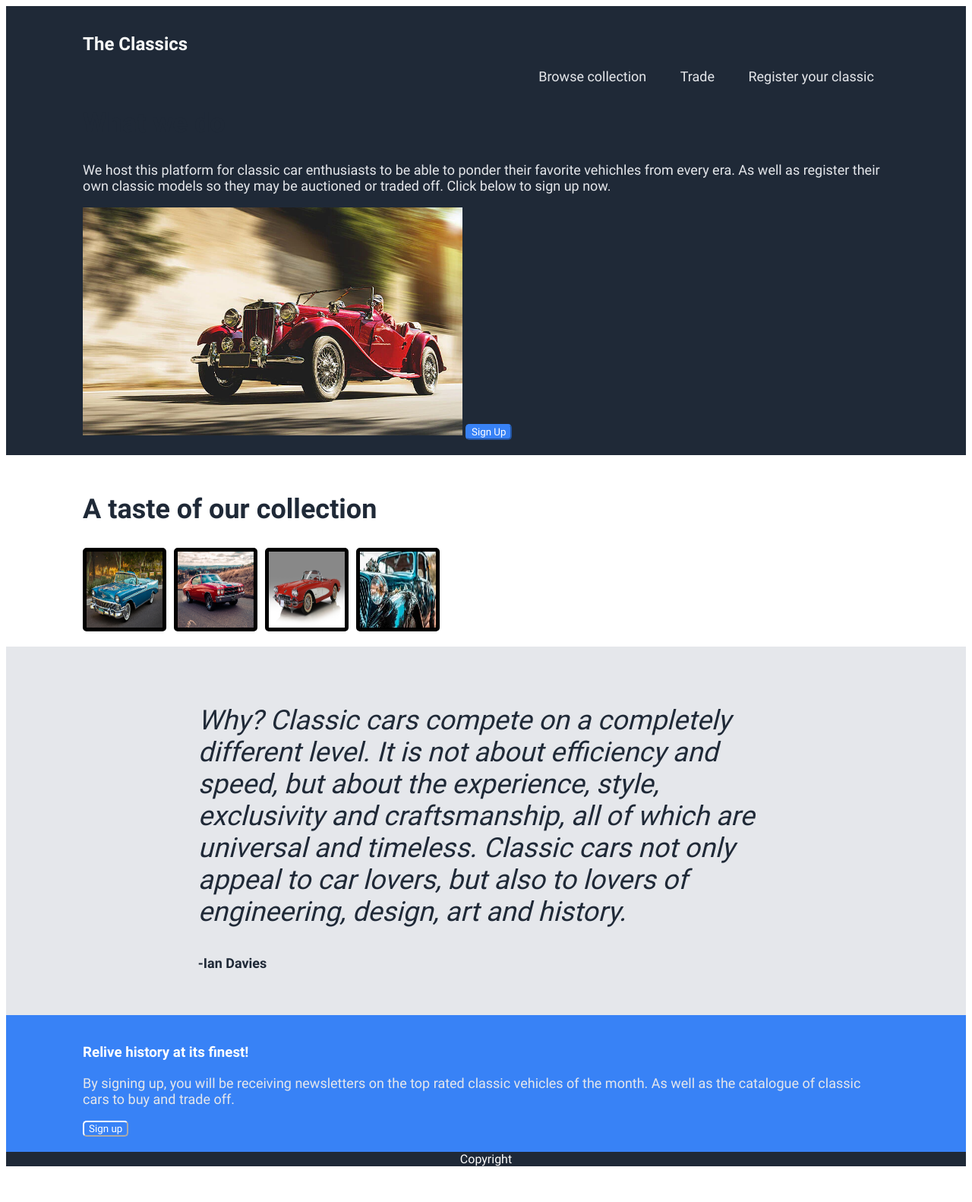
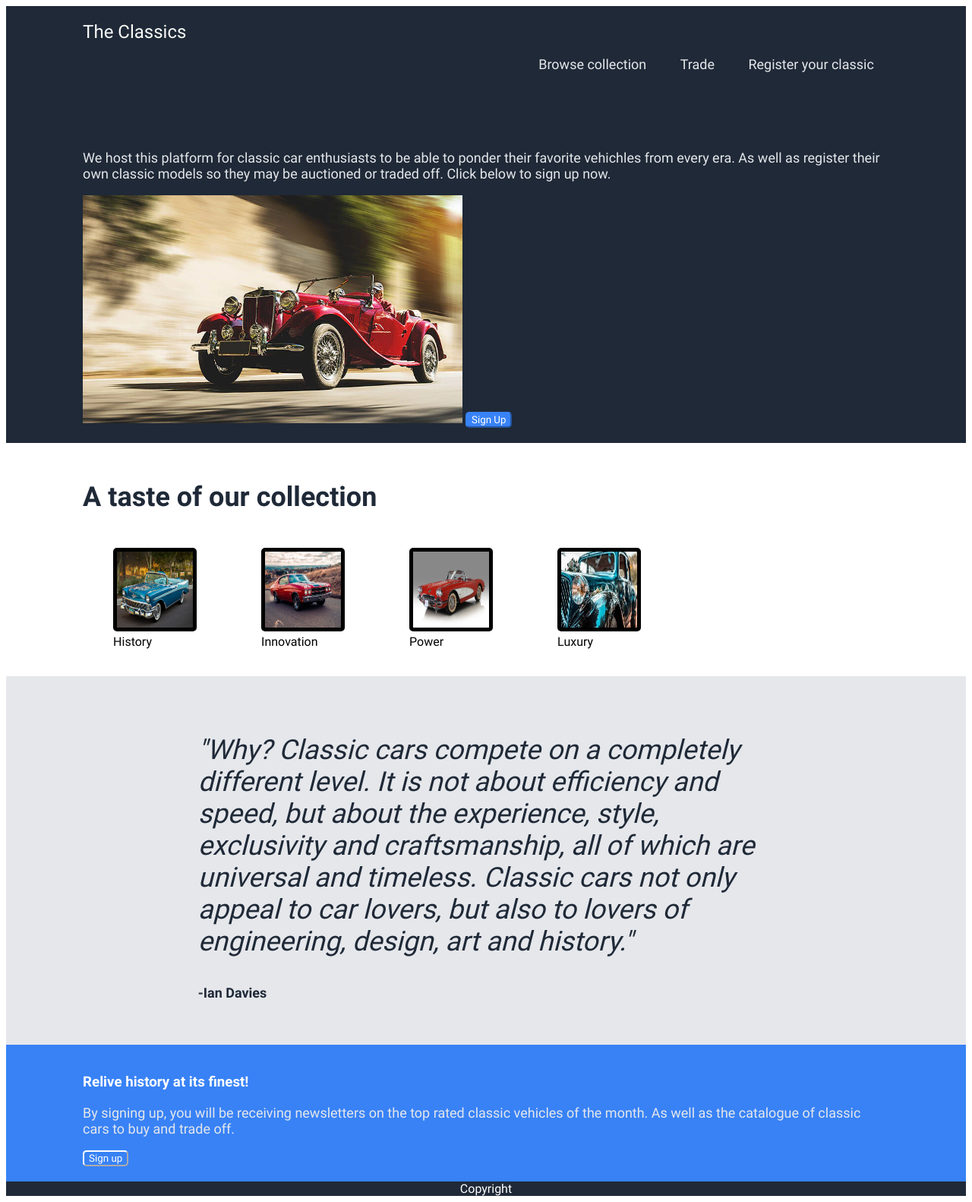
Before and after one commit to RegCoDing2/css_Main_Assignment, a plain HTML site: page index.html in a window 1280 px wide. Shown: the whole page at 76% size. Before the commit the page ends 1543 px from the top, so only its background shows below. Drawn offline with Linux system fonts and the light colour scheme.

Commit message:
Semantic Updates
Thank you GOD and ChatGpt

```diff
--- a/index.html
+++ b/index.html
@@ -10,8 +10,8 @@
 <body>
     <div class="page">
 
-        <div class="Section-1">
-            <h1>The Classics</h1>
+        <section class="Section-1">
+            <header>The Classics</header>
             <ul>
                 <li>Browse collection</li>
                 <li>Trade</li>
@@ -21,36 +21,42 @@
             <p>We host this platform for classic car enthusiasts to be able to ponder their favorite vehichles from every era. As well as register their own classic models so they may be auctioned or traded off. Click below to sign up now.</p>
             <img src="./images/1st.webp" alt="Picture of a classic MG T-type car driving on a highway" class="HomeImage">
             <button class="firstButton">Sign Up</button>
-        </div>
+        </section>
 
-        <div class="Section-2">
+        <section class="Section-2">
             <h2>A taste of our collection</h2>
             <div class="ImageList">
-                <img src="./images/Blue Corvette.png" alt="">
-                <p></p>
-                <img src="./images/first-img.jpg" alt="">
-                <p></p>
-                <img src="./images/Red Classic.jpg" alt="">
-                <p></p>
-                <img src="./images/Tile Green 20's.jpg" alt="">
-                <p></p>
+                <figure>
+                    <img src="./images/Blue Corvette.png" alt="A blue corvette">
+                    <figcaption>History</figcaption>
+                </figure>
+                <figure>
+                    <img src="./images/first-img.jpg" alt="A classic car">
+                    <figcaption>Innovation</figcaption>
+                </figure>
+                <figure>
+                    <img src="./images/Red Classic.jpg" alt="A red classic car">
+                    <figcaption>Power</figcaption>
+                </figure>
+                <figure>
+                    <img src="./images/Tile Green 20's.jpg" alt="A green classic car">
+                    <figcaption>Luxury</figcaption>
+                </figure>
             </div>
-        </div>
+        </section>
 
-        <div class="Section-3">
-            <p class="Italics">Why? Classic cars compete on a completely different level. It is not about efficiency and speed, but about the experience, style, exclusivity and craftsmanship, all of which are universal and timeless. Classic cars not only appeal to car lovers, but also to lovers of engineering, design, art and history.</p>
+        <section class="Section-3">
+            <p class="Italics">"Why? Classic cars compete on a completely different level. It is not about efficiency and speed, but about the experience, style, exclusivity and craftsmanship, all of which are universal and timeless. Classic cars not only appeal to car lovers, but also to lovers of engineering, design, art and history."</p>
             <p class="Normal">-Ian Davies</p>
-        </div>
+        </section>
 
-        <div class="Section-4">
+        <section class="Section-4">
             <h3>Relive history at its finest!</h3>
             <p>By signing up, you will be receiving newsletters on the top rated classic vehicles of the month. As well as the catalogue of classic cars to buy and trade off.</p>
             <button>Sign up</button>
-        </div>
+        </section>
 
-        <div class="End">
-            <footer>Copyright</footer>
-        </div>
+        <footer>Copyright</footer>
     </div>
 </body>
 </html>
--- a/style.css
+++ b/style.css
@@ -28,18 +28,18 @@ page{
     padding: 20px 8%;
 }
 
-div ul{
+ul{
     flex: 1;
     text-align: right;
 }
 
-div ul li{
+ul li{
     display: inline-block;
     list-style: none;
     margin: 0 20px;
 }
 
-h1{
+header{
     font-size: 24px;
     color:#f9faf8;
 }
@@ -50,7 +50,7 @@ h2{
     color: #f9faf8;
 }
 
-div ul,p {
+section ul,p {
     font-size: 18px;
     color:#E5E7EB;
 }
@@ -131,7 +131,7 @@ p.Italics{
 
 /*--------------------------Footer--------------------------*/
 
-.End{
+footer{
     flex: 6;
     background-color: #1f2937;
     text-align: center;
```
